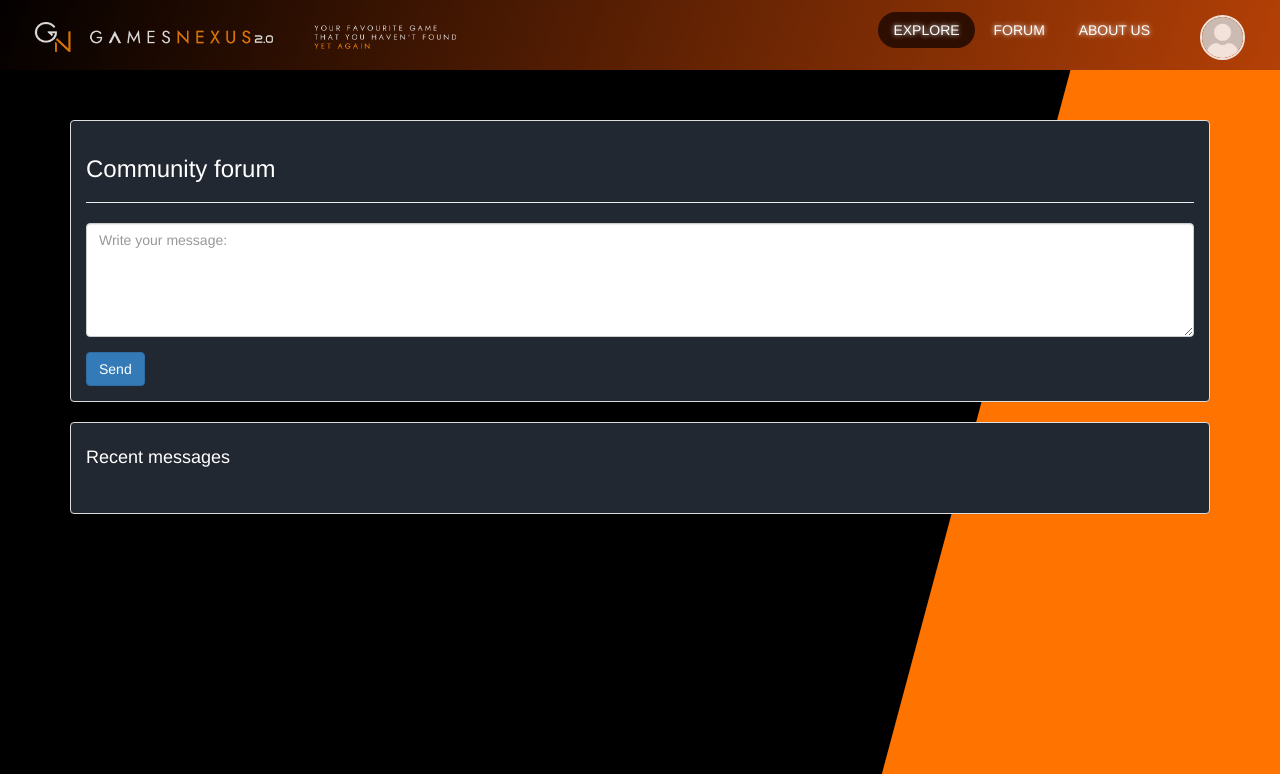
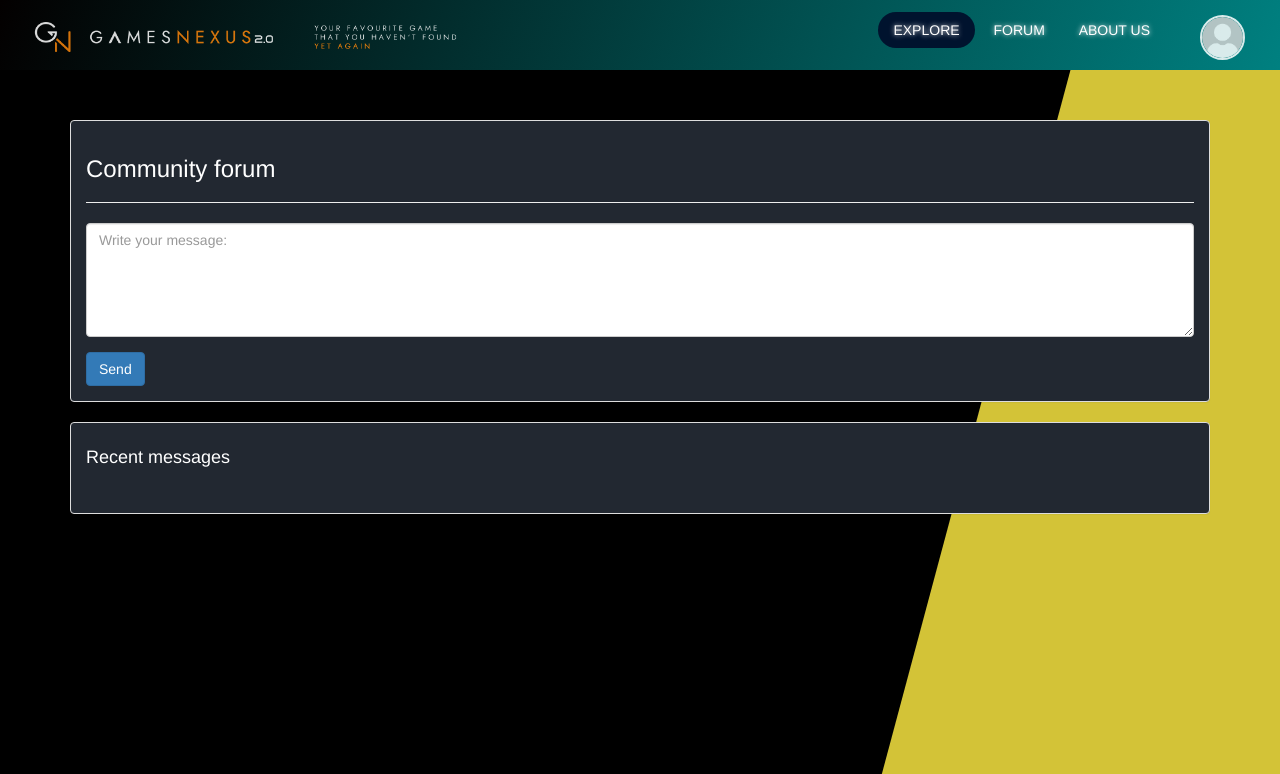
Before and after one commit to ell28/Fix-Webprog, a PHP site: page /forum.php in a window 1280 px wide. Shown: the top 774 px of the page. Run offline with PHP 8.4, Linux system fonts and the light colour scheme; the visitor is signed in with stand-in values (Sample User, id 1); data that the repository does not hold is empty.

Commit message:
Change forum and aboutus css

```diff
--- a/css/forum.css
+++ b/css/forum.css
@@ -1,5 +1,5 @@
 .forumBody {
-  background: rgb(255, 115, 0);
+  background: #d3c337;
 }
 
 .forumBody:before {
@@ -38,7 +38,7 @@ header {
   min-height: 60px;
   width: 100%;
   overflow: hidden;
-  background: linear-gradient(110deg, #030000, #b44006);
+  background: linear-gradient(110deg, #030000, teal);
   z-index: 100;
 }
 
@@ -91,13 +91,13 @@ a {
 }
 
 nav .active {
-  background: rgb(46, 14, 0);
+  background: rgb(0, 19, 46);
   border-radius: 25px;
 }
 
 a:hover {
-  color: orange;
-  text-shadow: 0 0 5px orange;
+  color: turquoise;
+  text-shadow: 0 0 5px turquoise;
   opacity: 0.5;
   transition: opacity 0.3s ease;
 }
```
Also changed, not shown: css/aboutus.css (+4 -4 lines).
